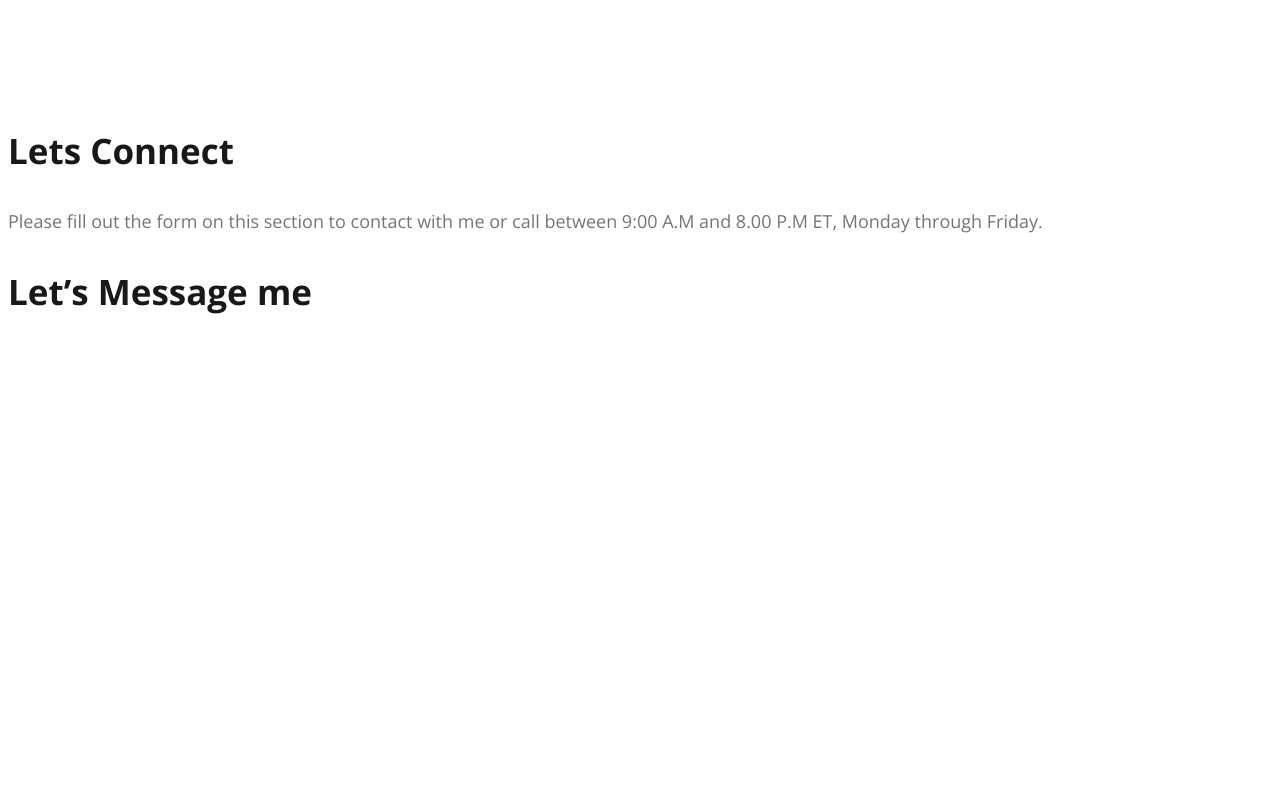
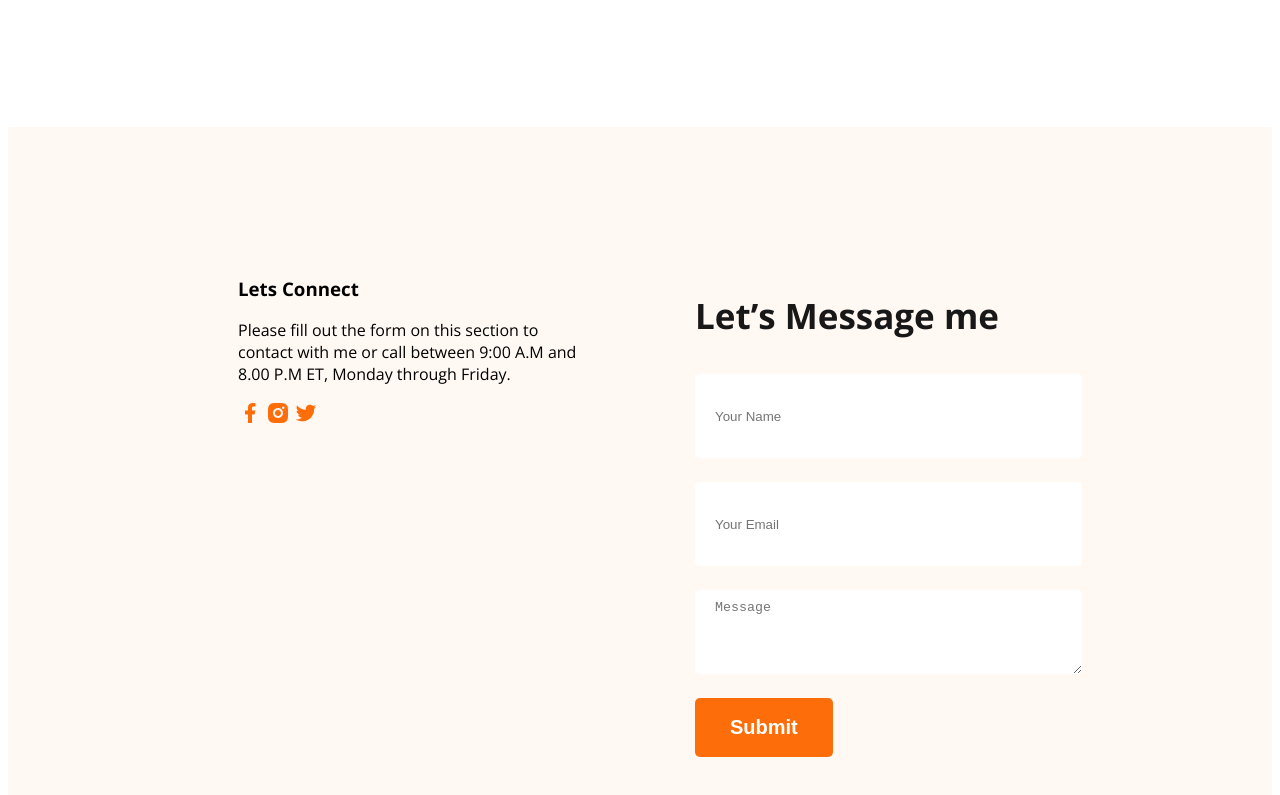
Before and after one commit to akramhossenpramio/web-developer-portfolio, a plain HTML site: page index.html in a window 1280 px wide. Shown: the part 3161-3956 px from the top of the page. Before the commit the page ends 3511 px from the top, so only its background shows below. Drawn offline with nearby package versions, Linux system fonts and the light colour scheme.

Commit message:
added footer

```diff
--- a/Styles/portfolio.css
+++ b/Styles/portfolio.css
@@ -179,3 +179,27 @@
 .resume-download-cv{
     margin-top: 50px;
 }
+
+
+
+/* footer styles */
+footer{
+    padding: 130px 230px;
+    display: flex;
+    gap: 110px;
+}
+
+.footer-column{
+    width: 50%;
+}
+
+footer input[type="text"], footer input[type="email"], footer textarea{
+    height: 64px;
+    border-radius: 5px;
+    background-color: white;
+    display: block;
+    width: 100%;
+    padding: 10px 20px;
+    margin-bottom: 24px;
+    border: none;
+}
--- a/index.html
+++ b/index.html
@@ -157,23 +157,33 @@
         <button class="btn-primary">Download CV</button>
     </div>
  </section>
+<!-- ended a summary of resume section here -->
 
     </main>
 
 
 
-    <footer>
+    <footer class="secondary-bg">
+       <div class="footer-column">
+        <h3>Lets Connect</h3>
+        <p>Please fill out the form on this section to contact with me or call between 9:00 A.M and 8.00 P.M ET, Monday through Friday.</p>
         <div>
-            <h3 class="section-title">Lets Connect</h3>
-            <p class="section-description">Please fill out the form on this section to contact with me or call between 9:00 A.M and 8.00 P.M ET, Monday through Friday.</p>
-                </div>
-
-        <div>
-            <h3 class="section-title">Let’s Message me</h3>
-
-
+            <a href=""><img src="images/icons/facebook.png" alt=""></a>
+            <a href=""><img src="images/icons/insta.png" alt=""></a>
+            <a href=""><img src="images/icons/twitter.png" alt=""></a>
         </div>
 
+       </div>
+       <div class="footer-column">
+        <h3 class="section-title">Let’s Message me</h3>
+        <form action="">
+            <input type="text" name="" id="" placeholder="Your Name">
+            <input type="email" name="" id="" placeholder="Your Email">
+            <textarea name="" id="" cols="30" rows="30" placeholder="Message"></textarea>
+            <input class="btn-primary" type="submit" value="Submit">
+        </form>
+
+       </div>
     </footer>
 </body>
 </html>
```
